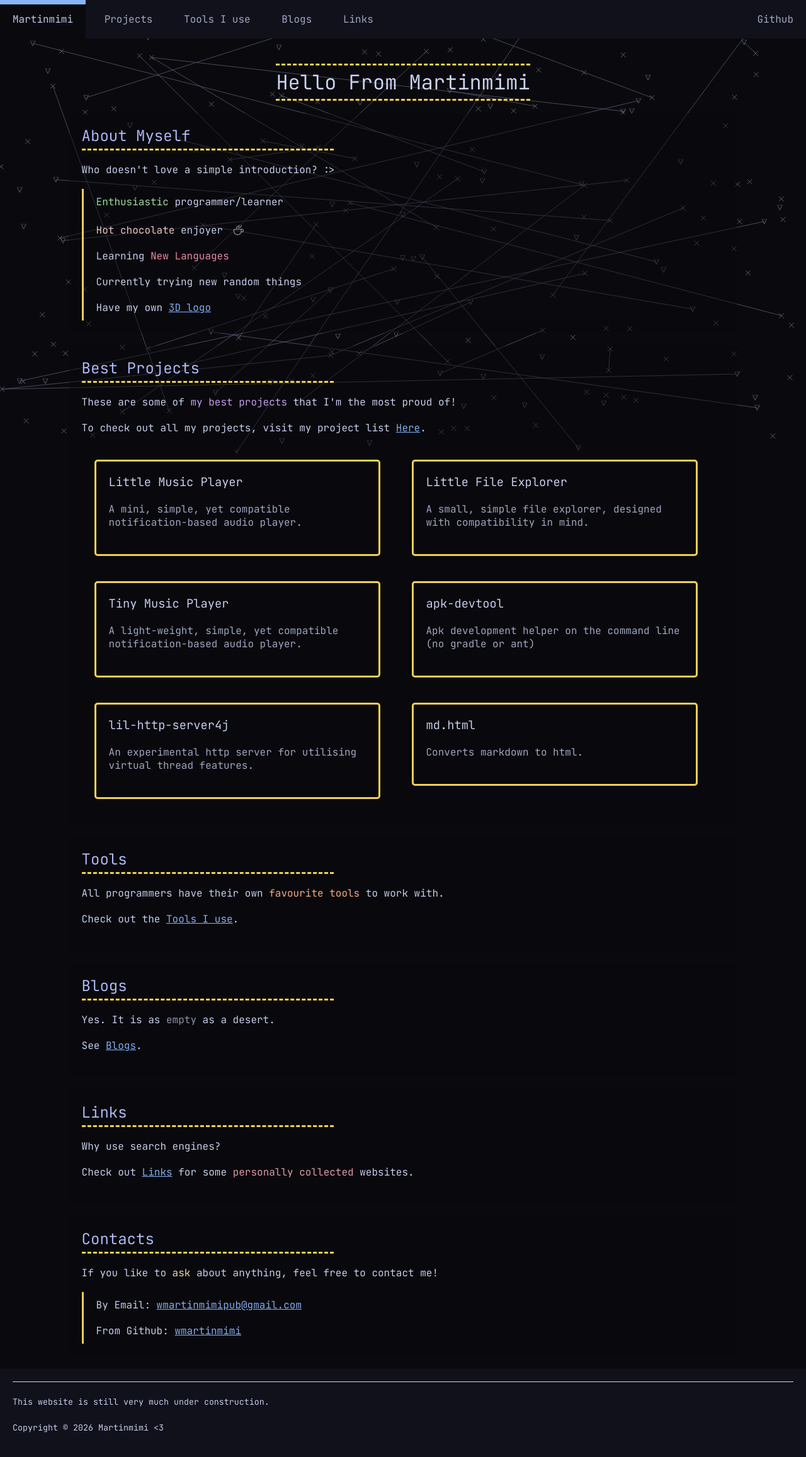
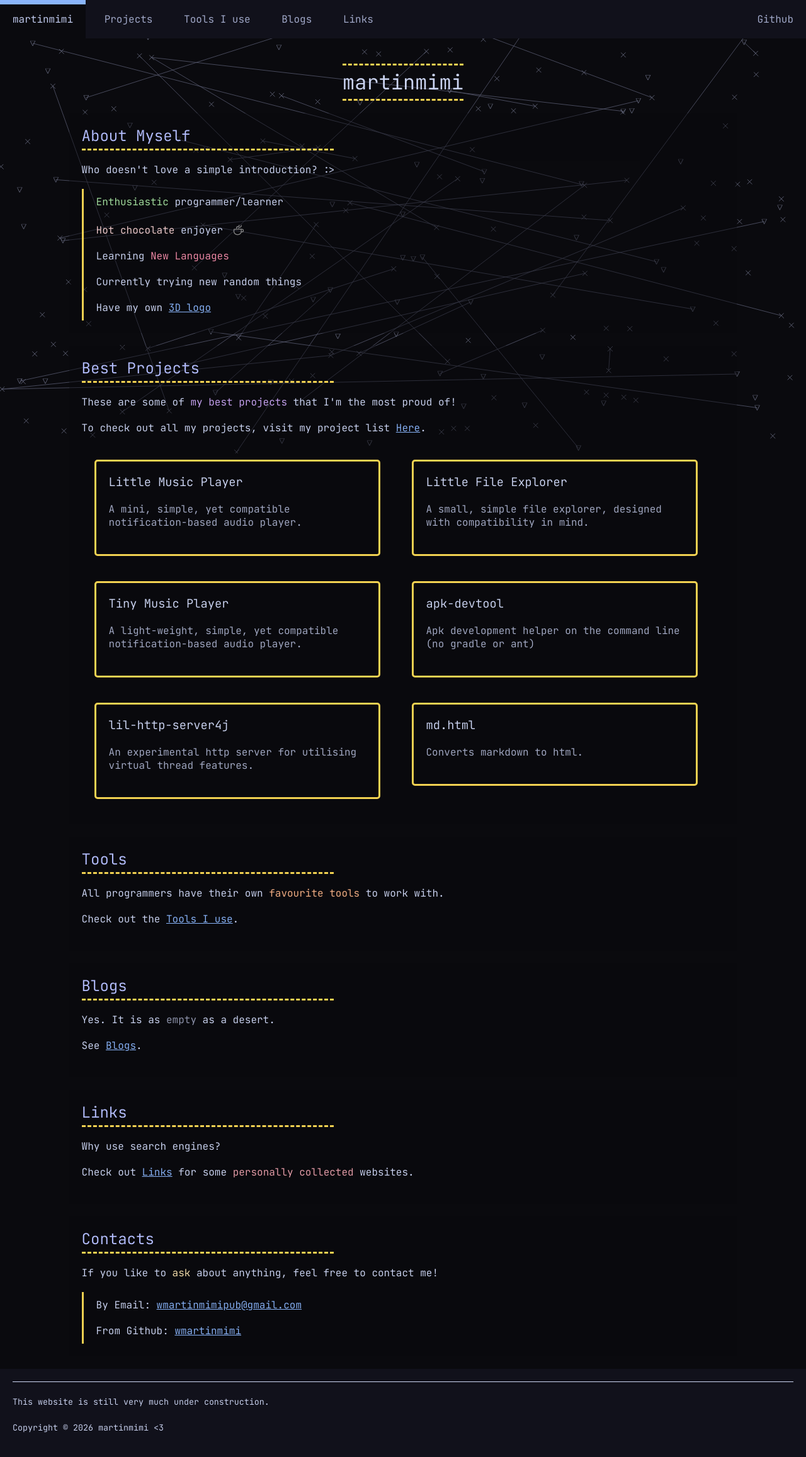
Before and after one commit to wmartinmimi/wmartinmimi.github.io, an Astro site: page / in a window 1280 px wide. Shown: the whole page at 63% size. Built offline with nearby package versions, Linux system fonts and the light colour scheme; Astro itself is replaced by a stand-in of ours.

Commit message:
fix casing

```diff
--- a/src/components/Footer.astro
+++ b/src/components/Footer.astro
@@ -24,5 +24,5 @@ footer {
 
     <p><small>This website is still very much under construction.</small></p>
 
-    <p><small>Copyright &copy; {date.getUTCFullYear()} Martinmimi &lt;3</small></p>
+    <p><small>Copyright &copy; {date.getUTCFullYear()} martinmimi &lt;3</small></p>
 </footer>
--- a/src/components/NavBar.astro
+++ b/src/components/NavBar.astro
@@ -72,7 +72,7 @@ nav {
 </style>
 
 <nav>
-    {<a href="/" class:list={{current: Astro.url.pathname === "/"}}>Martinmimi</a>}
+    {<a href="/" class:list={{current: Astro.url.pathname === "/"}}>martinmimi</a>}
     <input type="checkbox" id="nav-menu">
     <label for="nav-menu">☰</label>
     { nav_links.map((link, index) => <>
--- a/src/pages/index.astro
+++ b/src/pages/index.astro
@@ -21,7 +21,7 @@ li {
 
 </style>
 
-<Base title="Hello From Martinmimi">
+<Base title="martinmimi">
     <meta name="google-site-verification" content="IFEo0aViUJ7CotXjN7L5ndXWPldnsmi6gnGiwDPKSx4" slot="head">
 
 	<Card heading="About Myself">
--- a/src/pages/links.astro
+++ b/src/pages/links.astro
@@ -20,7 +20,7 @@ const website_versions = [
 
     <Card heading="Organisations">
         <p>Below are links to organisations I like.</p>
-        <p><a href="https://martinmimigames.github.io/">Martinmimigames</a></p>
+        <p><a href="https://martinmimigames.github.io/">martinmimigames</a></p>
     </Card>
 
     <Card heading="People">
```
